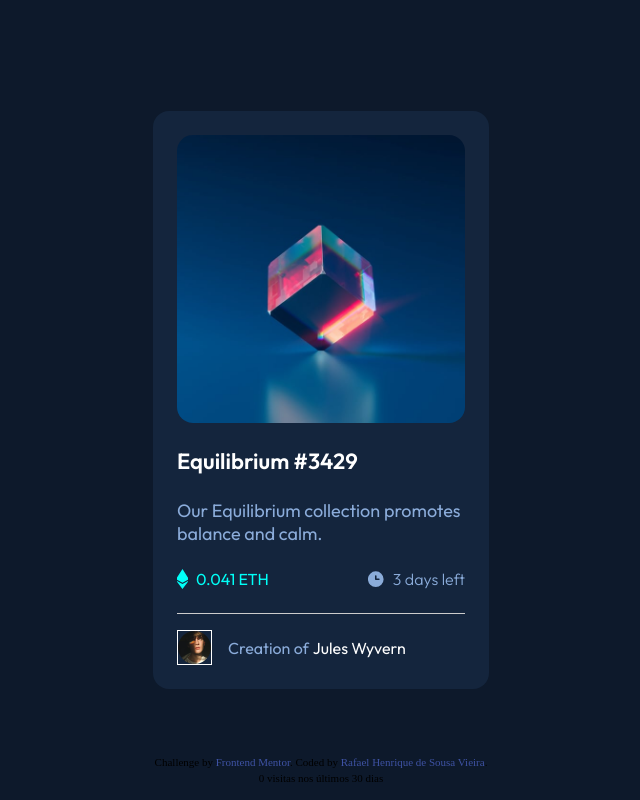
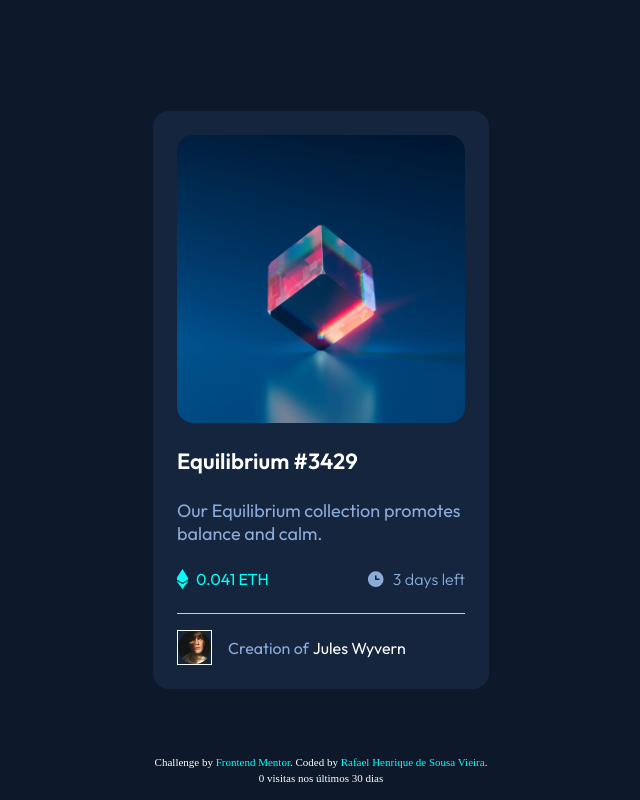
Before and after one commit to RafaelHDSV/NFT-preview-card-component, a plain HTML site: page index.html in a window 1280 px wide. Shown: the whole page, without its empty margins (319-959 px from the left). Drawn offline with Linux system fonts and the light colour scheme.

Commit message:
Use white attribution and visit-counter text on the dark NFT page.

```diff
--- a/index.html
+++ b/index.html
@@ -191,10 +191,18 @@
       margin: 1rem 0;
       font-size: 11px;
       text-align: center;
+      color: hsl(0, 0%, 100%);
     }
 
     .attribution a {
-      color: hsl(228, 45%, 44%);
+      color: hsl(178, 100%, 50%);
+    }
+
+    .attribution #va-visits {
+      margin: 0.25rem 0 0;
+      padding: 0;
+      font-size: 11px;
+      color: hsl(0, 0%, 100%);
     }
   </style>
 </head>
```
